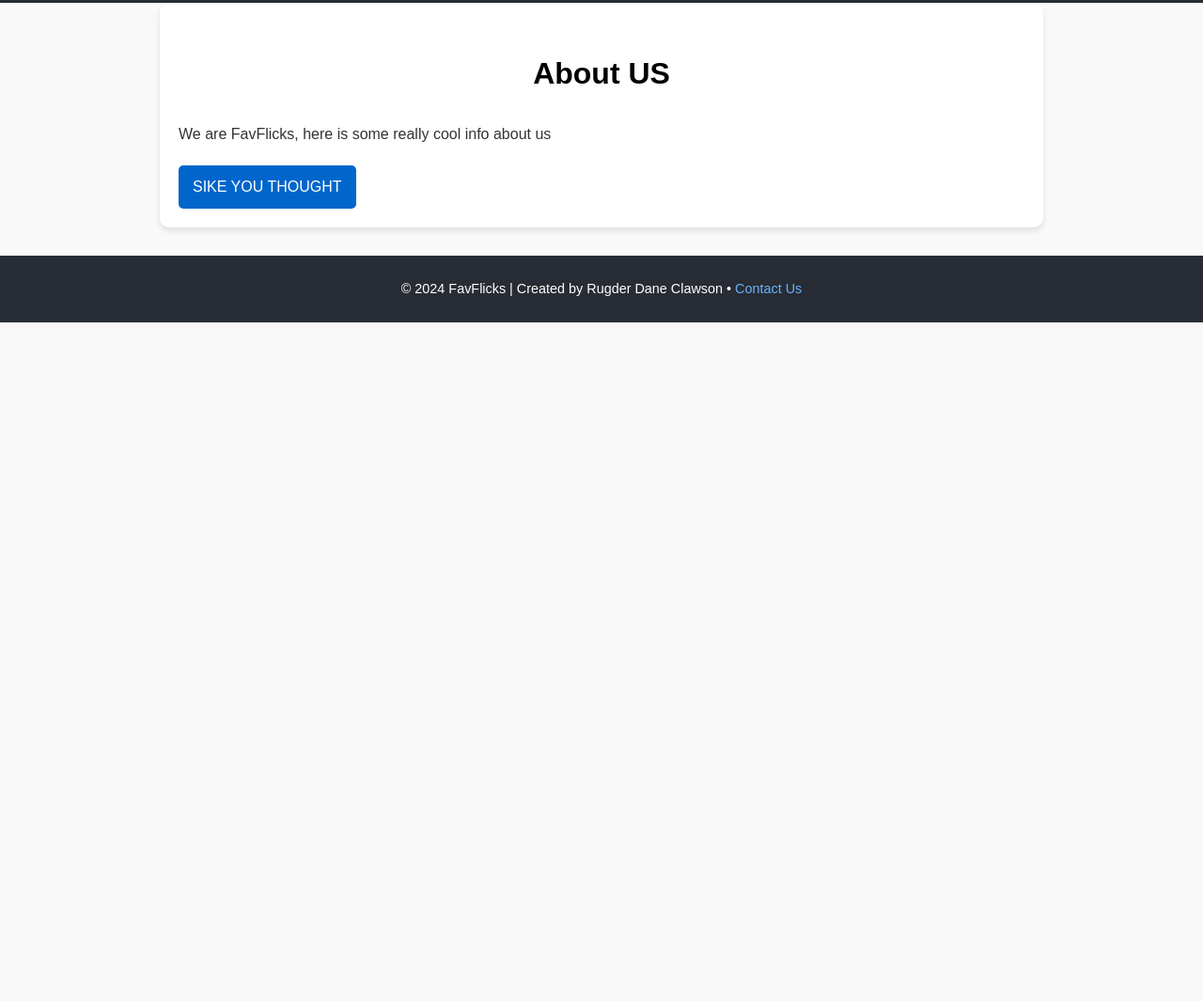
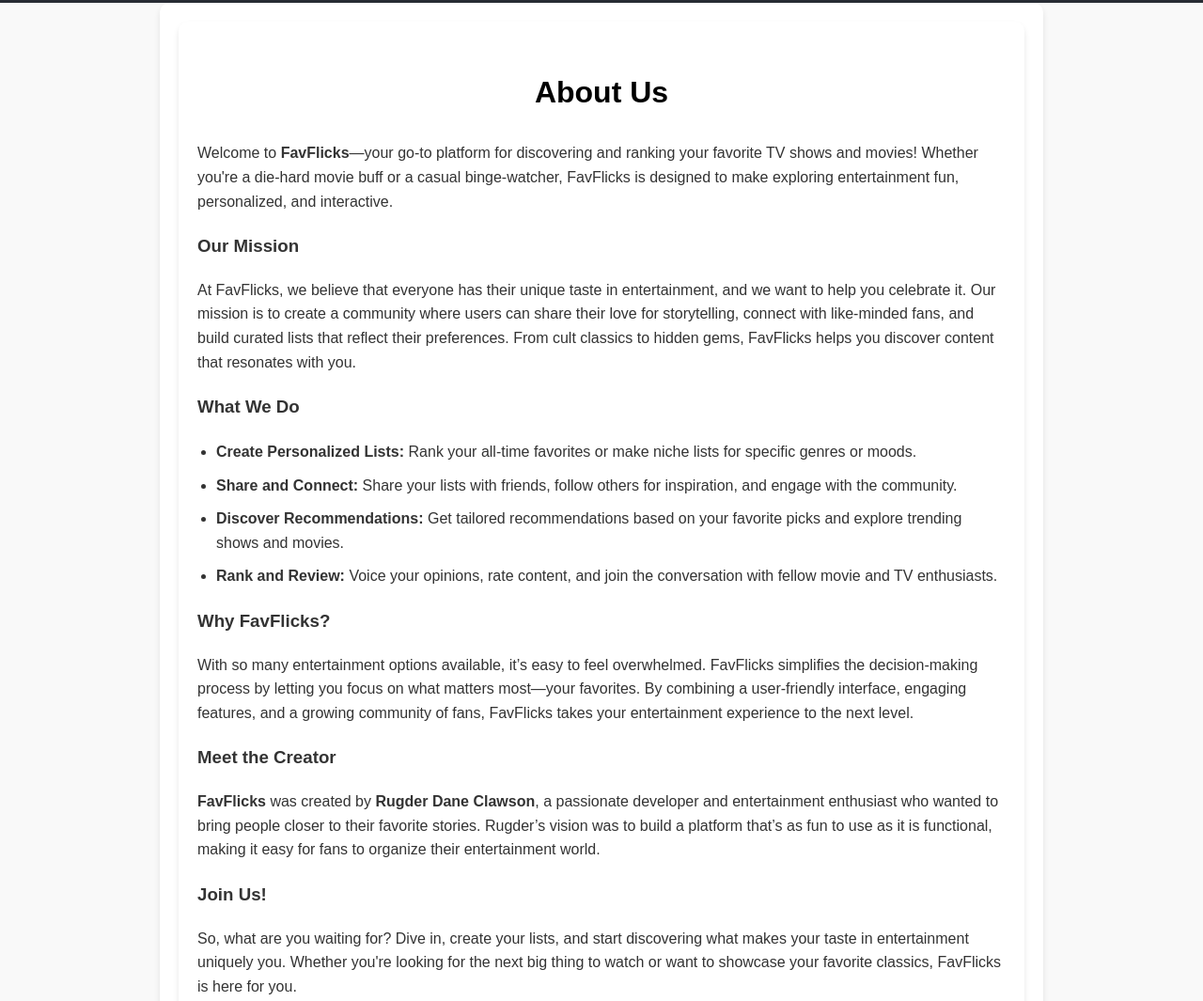
Before and after one commit to DaneClawson/FavFlicks, a plain HTML site: page about_us.html in a window 1280 px wide. Shown: the part 157-1222 px from the top of the page at 94% size. Before the commit the page ends 800 px from the top, so only its background shows below. Drawn offline with Linux system fonts and the light colour scheme.

Commit message:
edit pages

```diff
--- a/about_us.html
+++ b/about_us.html
@@ -31,12 +31,33 @@
 
     <!-- Start of the main content section -->
     <main>
-        <h2 class="pageInfo">About US</h2>
-        <p>We are FavFlicks, here is some really cool info about us</p>
-        <div>
-            <a>SIKE YOU THOUGHT</a>
-        </div>
-    </main>
+        <main>
+            <h2 class="pageInfo">About Us</h2>
+            <div>
+                <p>Welcome to <strong>FavFlicks</strong>—your go-to platform for discovering and ranking your favorite TV shows and movies! Whether you're a die-hard movie buff or a casual binge-watcher, FavFlicks is designed to make exploring entertainment fun, personalized, and interactive.</p>
+
+                <h3>Our Mission</h3>
+                <p>At FavFlicks, we believe that everyone has their unique taste in entertainment, and we want to help you celebrate it. Our mission is to create a community where users can share their love for storytelling, connect with like-minded fans, and build curated lists that reflect their preferences. From cult classics to hidden gems, FavFlicks helps you discover content that resonates with you.</p>
+
+                <h3>What We Do</h3>
+                <ul>
+                    <li><strong>Create Personalized Lists:</strong> Rank your all-time favorites or make niche lists for specific genres or moods.</li>
+                    <li><strong>Share and Connect:</strong> Share your lists with friends, follow others for inspiration, and engage with the community.</li>
+                    <li><strong>Discover Recommendations:</strong> Get tailored recommendations based on your favorite picks and explore trending shows and movies.</li>
+                    <li><strong>Rank and Review:</strong> Voice your opinions, rate content, and join the conversation with fellow movie and TV enthusiasts.</li>
+                </ul>
+
+                <h3>Why FavFlicks?</h3>
+                <p>With so many entertainment options available, it’s easy to feel overwhelmed. FavFlicks simplifies the decision-making process by letting you focus on what matters most—your favorites. By combining a user-friendly interface, engaging features, and a growing community of fans, FavFlicks takes your entertainment experience to the next level.</p>
+
+                <h3>Meet the Creator</h3>
+                <p><strong>FavFlicks</strong> was created by <strong>Rugder Dane Clawson</strong>, a passionate developer and entertainment enthusiast who wanted to bring people closer to their favorite stories. Rugder’s vision was to build a platform that’s as fun to use as it is functional, making it easy for fans to organize their entertainment world.</p>
+
+                <h3>Join Us!</h3>
+                <p>So, what are you waiting for? Dive in, create your lists, and start discovering what makes your taste in entertainment uniquely you. Whether you're looking for the next big thing to watch or want to showcase your favorite classics, FavFlicks is here for you.</p>
+            </div>
+        </main>
+
 
     <!-- Start of the footer section -->
     <footer>
```
Also changed, not shown: my_friends.html (+7 -4 lines), my_lists.html (+10 -6 lines), share.html (+19 -3 lines).
